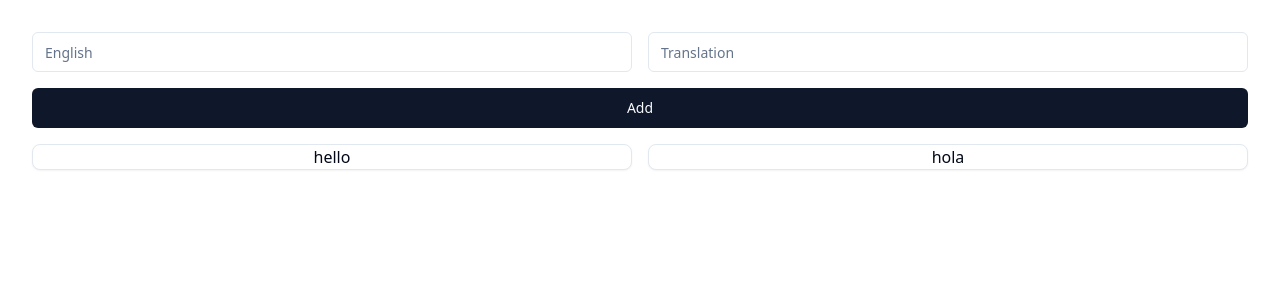
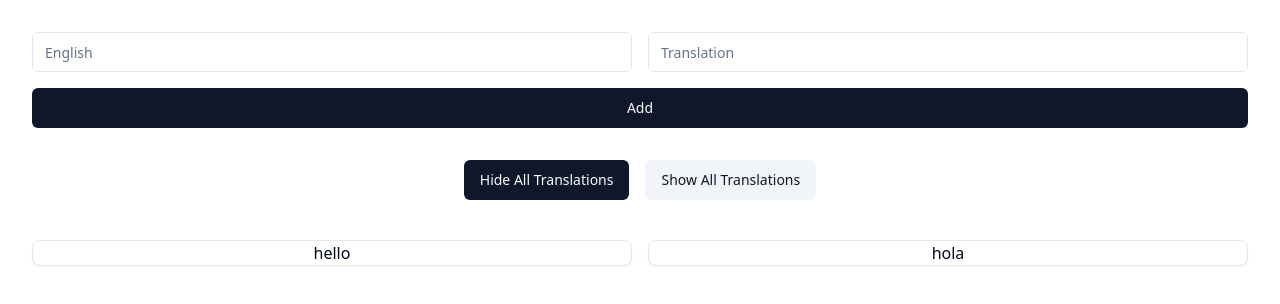
Before and after one commit to tomcorey26/language-islands, a React (Vite) app: page / in a window 1280 px wide. Shown: the top 304 px of the page. Built offline with nearby package versions, Linux system fonts and the light colour scheme.

Commit message:
Hide and show translations buttons

```diff
--- a/src/App.tsx
+++ b/src/App.tsx
@@ -10,17 +10,23 @@ import { Button } from '@/components/ui/button';
 // 4) Form adds it to the list
 // 5) On click you can hear the pronunciation of the sentence
 
+// list will be saved in local storage
+// import from excel
+// Can create different lists for different langauge areas
+// Toggle all translations to be hidden
+
 // Strech goals:
 // Have it translate to other languages automatically
 
 interface FlashCard {
   english: string;
   translation: string;
+  translationHidden: boolean;
 }
 
 function App() {
   const [flashCards, setFlashCards] = useState<FlashCard[]>([
-    { english: 'hello', translation: 'hola' },
+    { english: 'hello', translation: 'hola', translationHidden: false },
   ]);
   const [english, setEnglish] = useState('');
   const [translation, setTranslation] = useState('');
@@ -30,11 +36,24 @@ function App() {
       {
         english,
         translation,
+        translationHidden: false,
       },
       ...flashCards,
     ]);
     setEnglish('');
     setTranslation('');
+  }
+
+  function hideAllTranslations() {
+    setFlashCards((prev) =>
+      prev.map((flashCard) => ({ ...flashCard, translationHidden: true }))
+    );
+  }
+
+  function showAllTranslations() {
+    setFlashCards((prev) =>
+      prev.map((flashCard) => ({ ...flashCard, translationHidden: false }))
+    );
   }
 
   return (
@@ -50,13 +69,27 @@ function App() {
           value={translation}
           onChange={(e) => setTranslation(e.target.value)}
         />
-        <Button onClick={addFlashCard} className="col-span-2">
+        <Button onClick={addFlashCard} className="col-span-2 mb-4">
           Add
         </Button>
+        <div className="col-span-2 mb-6">
+          <Button className="mx-2" onClick={hideAllTranslations}>
+            Hide All Translations
+          </Button>
+          <Button
+            className="mx-2"
+            variant={'secondary'}
+            onClick={showAllTranslations}
+          >
+            Show All Translations
+          </Button>
+        </div>
         {flashCards.map((flashCard) => (
           <>
             <Card>{flashCard.english}</Card>
-            <Card>{flashCard.translation}</Card>
+            <Card>
+              {flashCard.translationHidden ? '' : flashCard.translation}
+            </Card>
           </>
         ))}
       </div>
```
